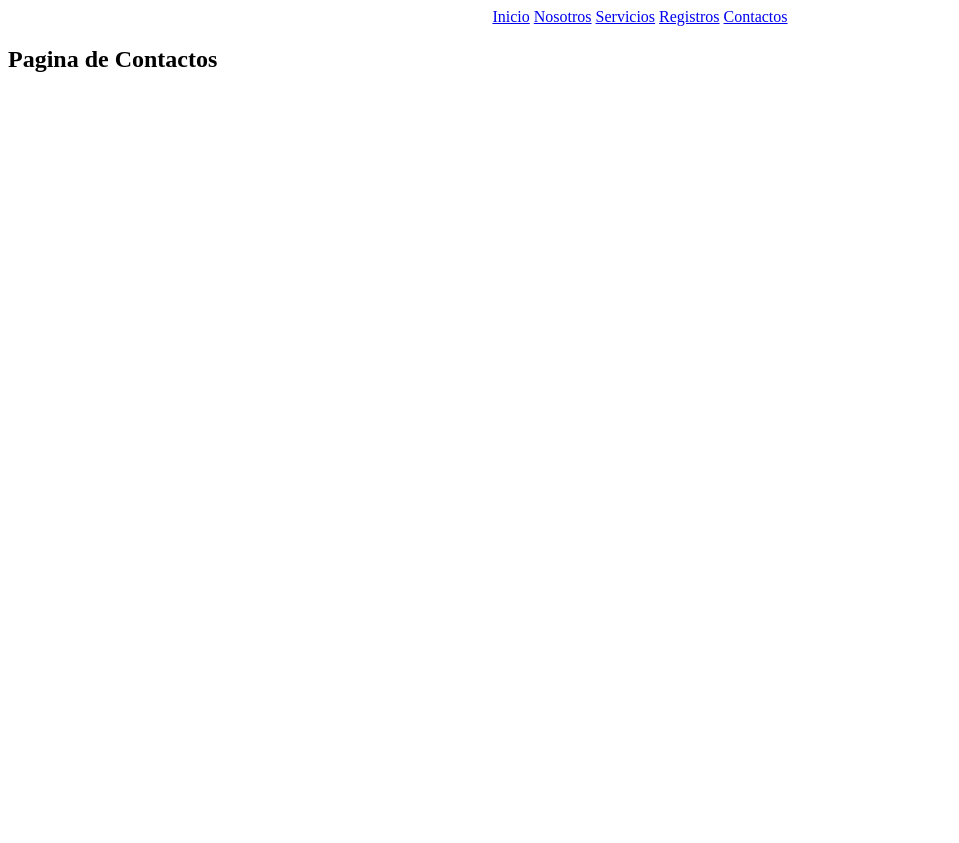
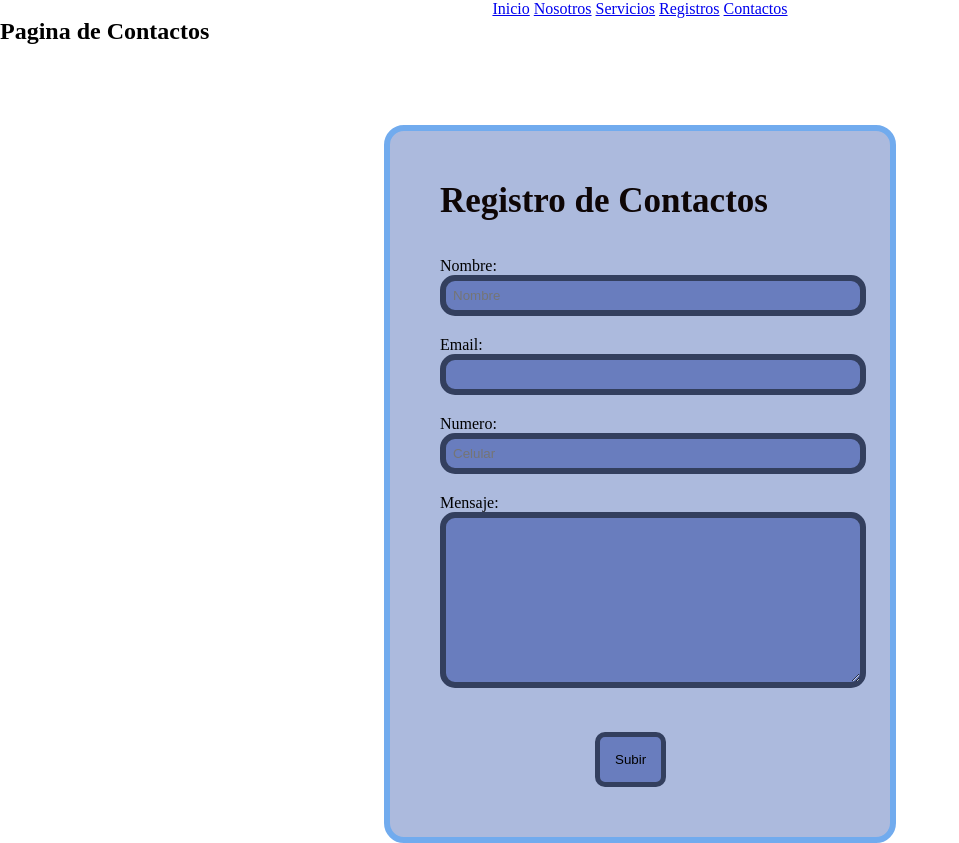
Before and after one commit to MaxUribQ/Pagina-1-3, a plain HTML site: page Contactos.html in a window 1280 px wide. Shown: the whole page, without its empty margins (0-959 px from the left). Before the commit the page ends 800 px from the top, so only its background shows below. Drawn offline with Linux system fonts and the light colour scheme.

Commit message:
restauracion del codigo por un codigo que elimine por error

```diff
--- a/Contactos.html
+++ b/Contactos.html
@@ -4,6 +4,7 @@
     <meta charset="UTF-8">
     <meta name="viewport" content="width=device-width, initial-scale=1.0">
     <title>Contactos</title>
+    <link rel="stylesheet" href="CSS/style.css">
 </head>
 
 <nav>
@@ -27,5 +28,29 @@
 -->
 <body>
     <h2>Pagina de Contactos</h2>
+    <form class="Formdatos" action="resutado.html" method="post" id="Formulario">
+        <h1 class="titulo">Registro de Contactos</h1>
+        <br>
+        <br>
+    <class="Entradas">
+        <!--Input para nombre-->
+        <label for="nombre">Nombre:</label>
+        <input class="inputs" type="text" name="nombre" id="nombre" placeholder="Nombre">
+
+
+        <!--Input para el email-->
+        <label for="email">Email:</label>
+        <input class="inputs" type="email" name="email" id="email">
+
+        <label for="fecha">Numero:</label>
+        <input class="inputs" type="tel" name="numero" id="numero" placeholder="Celular">
+
+
+        <label for="direccion">Mensaje:</label>
+
+        <textarea class="inputs" name="label" id="direccion" cols="30" rows="10"></textarea>
+
+        <input class="enviar" type="submit" value="Subir">
+</form>
 </body>
 </html>
```
Also changed, not shown: index.html (+1 -0 lines), nosotros.html (+1 -0 lines).
